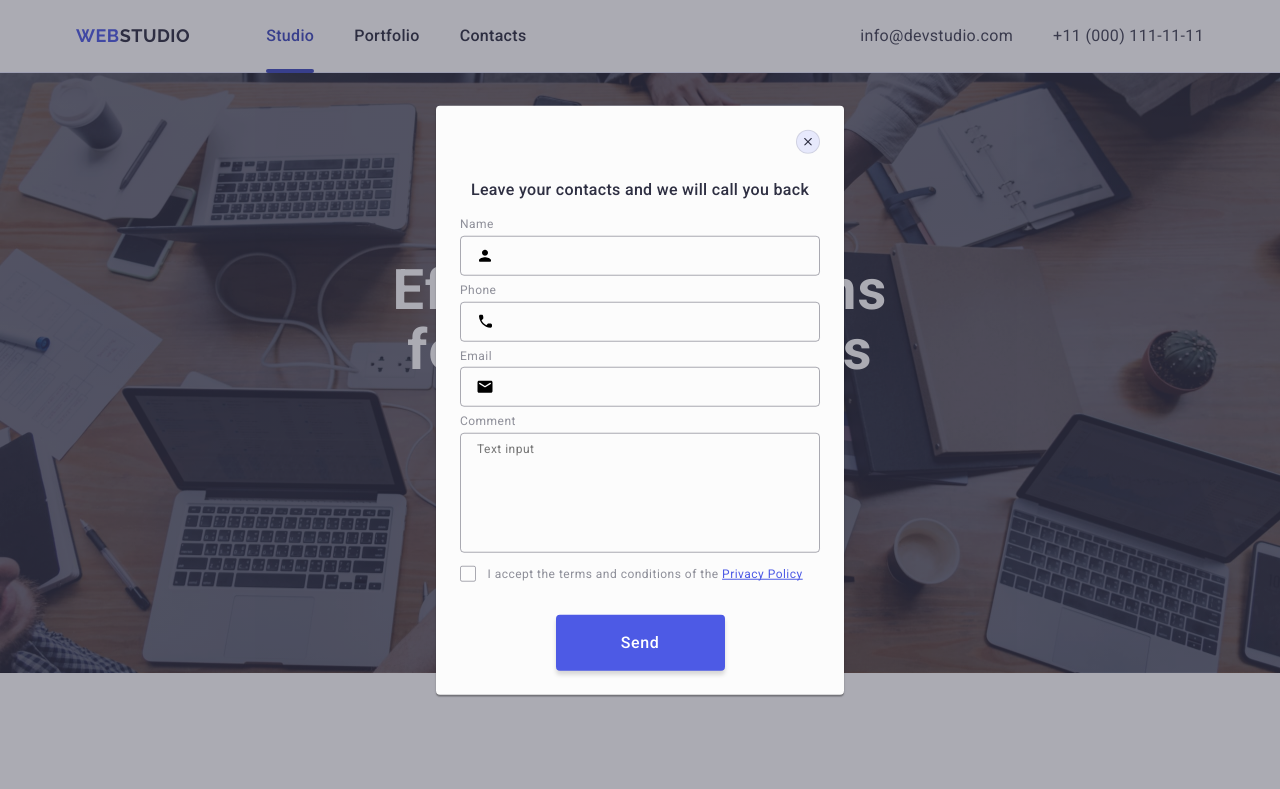
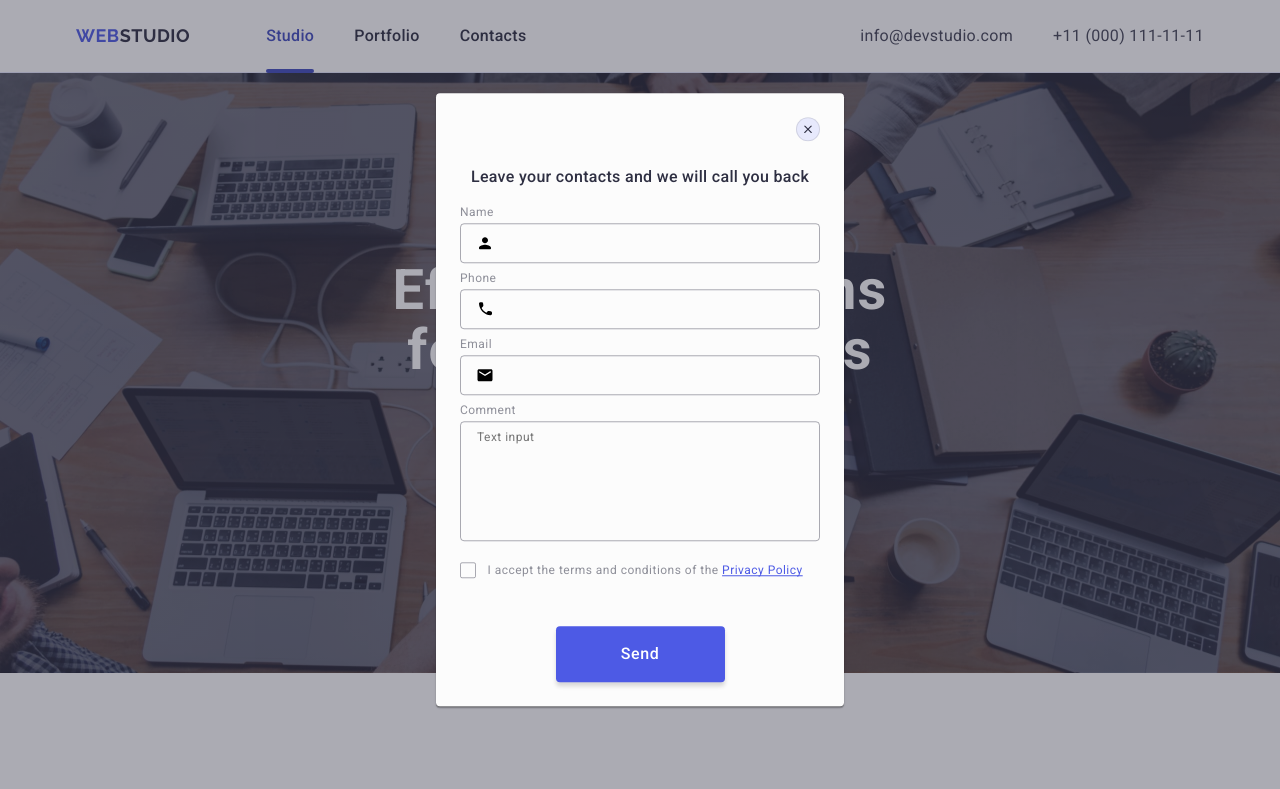
Before and after one commit to InnaLeva/InnaLeva-goit-markup-hw-05, a plain HTML site: page index.html in a window 1280 px wide. Shown: the top 789 px of the page. Drawn offline with nearby package versions, Linux system fonts and the light colour scheme.

```diff
--- a/css/styles.css
+++ b/css/styles.css
@@ -642,7 +642,7 @@ transition: box-shadow 250ms cubic-bezier(0.4, 0, 0.2, 1);
     align-items: center;
     justify-content: center;
     border: 1px solid rgba(0, 0, 0, 0.1);
-
+    padding: 0;
     cursor: pointer;
     transition: background-color 250ms cubic-bezier(0.4, 0, 0.2, 1),
     border 250ms cubic-bezier(0.4, 0, 0.2, 1);
@@ -682,6 +682,7 @@ transition: box-shadow 250ms cubic-bezier(0.4, 0, 0.2, 1);
     margin-bottom: 8px;
 }
 
+
 .modal-input-wrap {
     position: relative;
 }
@@ -693,7 +694,7 @@ transition: box-shadow 250ms cubic-bezier(0.4, 0, 0.2, 1);
     height: 40px;
     background-color: transparent;
     outline: transparent;
-    padding-left: 50px;
+    padding-left: 38px;
     transition: border-color 250ms cubic-bezier(0.4, 0, 0.2, 1);
 }
 
@@ -711,6 +712,7 @@ transition: box-shadow 250ms cubic-bezier(0.4, 0, 0.2, 1);
     font-size: 12px;
     letter-spacing: 0.04em;
     color: #8e8f99;
+    line-height: 1.17
 }
 
 .modal-input-icon {
@@ -719,6 +721,10 @@ transition: box-shadow 250ms cubic-bezier(0.4, 0, 0.2, 1);
     top: 50%;
     transform: translateY(-50%);
     transition: fill 250ms cubic-bezier(0.4, 0, 0.2, 1);
+}
+
+.wrap-textarea {
+    margin-bottom: 16px;
 }
 
 .textarea {
@@ -752,6 +758,7 @@ transition: box-shadow 250ms cubic-bezier(0.4, 0, 0.2, 1);
 
 .checkbox-wrap {
     display: flex;
+    margin-bottom: 24px;
 }
 
 .checkbox-label {
@@ -807,4 +814,5 @@ transition: box-shadow 250ms cubic-bezier(0.4, 0, 0.2, 1);
     color: #fff;
     display: block;
     margin: 0 auto;
+    transition: background-color 250ms cubic-bezier(0.4, 0, 0.2, 1);
 }
--- a/index.html
+++ b/index.html
@@ -422,9 +422,9 @@
         <form class="modal-form">
 
             <div class="modal-form-wrap">
-                <label for="name" class="modal-label">Name</label>
+                <label for="user-name" class="modal-label">Name</label>
                 <div class="modal-input-wrap">
-                    <input class="modal-input" type="text" name="name" id="name">
+                    <input class="modal-input" type="text" name="user-name" id="user-name">
                     <svg class="modal-input-icon" width="18" height="24">
                         <use href="./images/icons.svg#icon-person"></use>
                     </svg>
@@ -451,7 +451,7 @@
                 </div>
             </div>
 
-            <div class="modal-form-wrap">
+            <div class="modal-form-wrap wrap-textarea">
                 <label class="modal-label" for="user-comment">Comment</label>
                 <textarea class="textarea" id="user-comment" name="user-comment" placeholder="Text input"></textarea>
             </div>
@@ -460,9 +460,9 @@
 <!----------checkbox---------->
 
             <div class="modal-form-wrap checkbox-wrap">
-                <input class="modal-form-checkbox visually-hidden" type="checkbox" name="privacy" value="true"
-                    id="privacy">
-                <label class="checkbox-label" for="privacy">
+                <input class="modal-form-checkbox visually-hidden" type="checkbox" name="user-privacy" value="true"
+                    id="user-privacy">
+                <label class="checkbox-label" for="user-privacy">
                     <span class="checkbox-span">
                         <svg class="checkbox-icon" width="10" height="8">
                             <use href="./images/icons.svg#icon-vector"></use>
```
